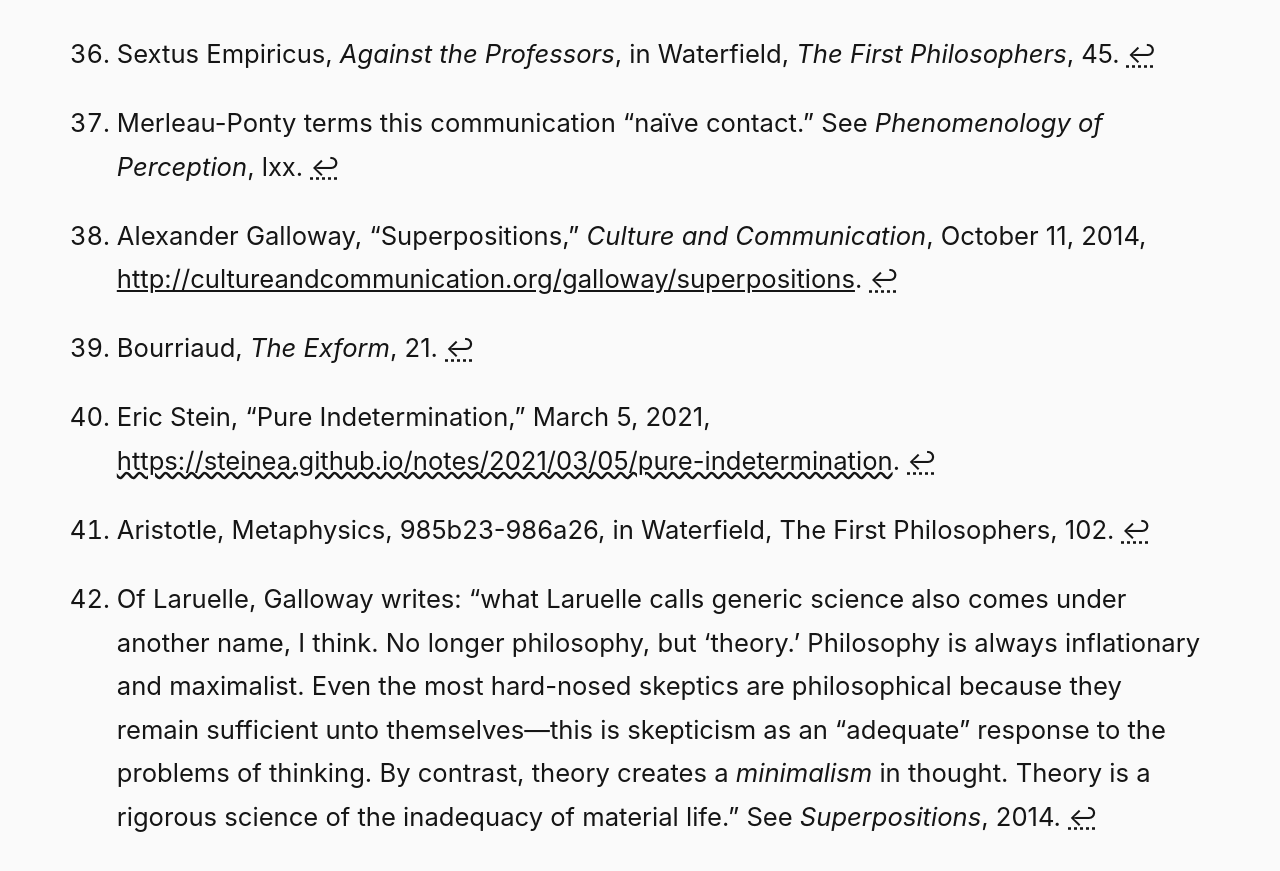
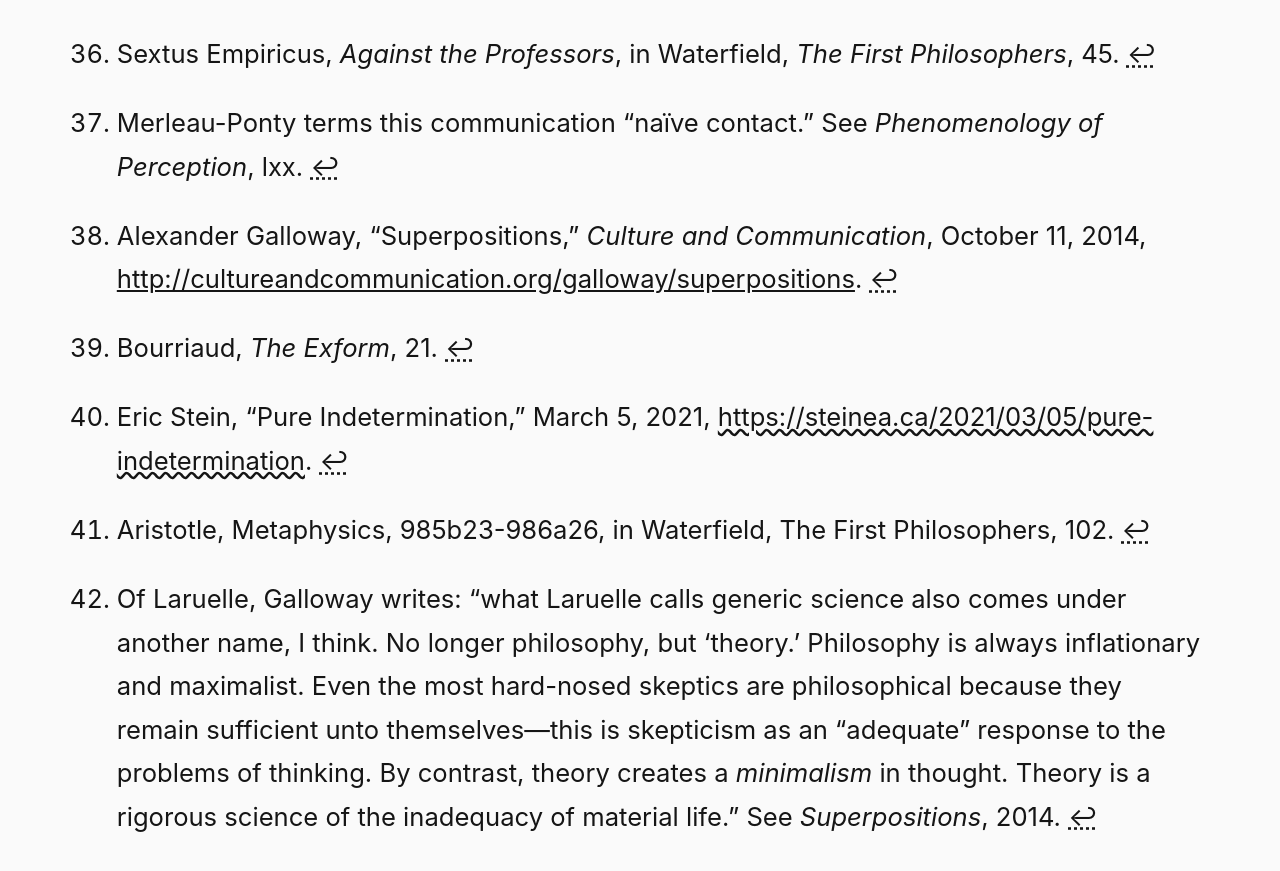
Before and after one commit to steinea/ca, a Jekyll site: the page built from _posts/2021-03-28-generic-science.md, in a window 1280 px wide and 900 px high, scrolled down 13012 px. Shown: the top 871 px of the window. Built offline with Jekyll 4.4.1, drawn with Linux system fonts in a browser that asks for light colours; some of the changed lines change nothing that is shown.

Commit message:
Fix citation

```diff
--- a/_posts/2021-03-28-generic-science.md
+++ b/_posts/2021-03-28-generic-science.md
@@ -83,6 +83,6 @@ The additional claim that I made with respect to the Pythagoreans was that, in t
 [^37]: Merleau-Ponty terms this communication "naïve contact." See *Phenomenology of Perception*, lxx.
 [^38]: Alexander Galloway, "Superpositions," *Culture and Communication*, October 11, 2014, <http://cultureandcommunication.org/galloway/superpositions>.
 [^39]: Bourriaud, *The Exform*, 21.
-[^40]: Eric Stein, "Pure Indetermination," March 5, 2021, <https://steinea.github.io/notes/2021/03/05/pure-indetermination>.
+[^40]: Eric Stein, "Pure Indetermination," March 5, 2021, <https://steinea.ca/2021/03/05/pure-indetermination>.
 [^41]: Aristotle, Metaphysics, 985b23-986a26, in Waterfield, The First Philosophers, 102.
 [^42]: Of Laruelle, Galloway writes: "what Laruelle calls generic science also comes under another name, I think. No longer philosophy, but 'theory.' Philosophy is always inflationary and maximalist. Even the most hard-nosed skeptics are philosophical because they remain sufficient unto themselves---this is skepticism as an “adequate” response to the problems of thinking. By contrast, theory creates a *minimalism* in thought. Theory is a rigorous science of the inadequacy of material life." See *Superpositions*, 2014.
```
